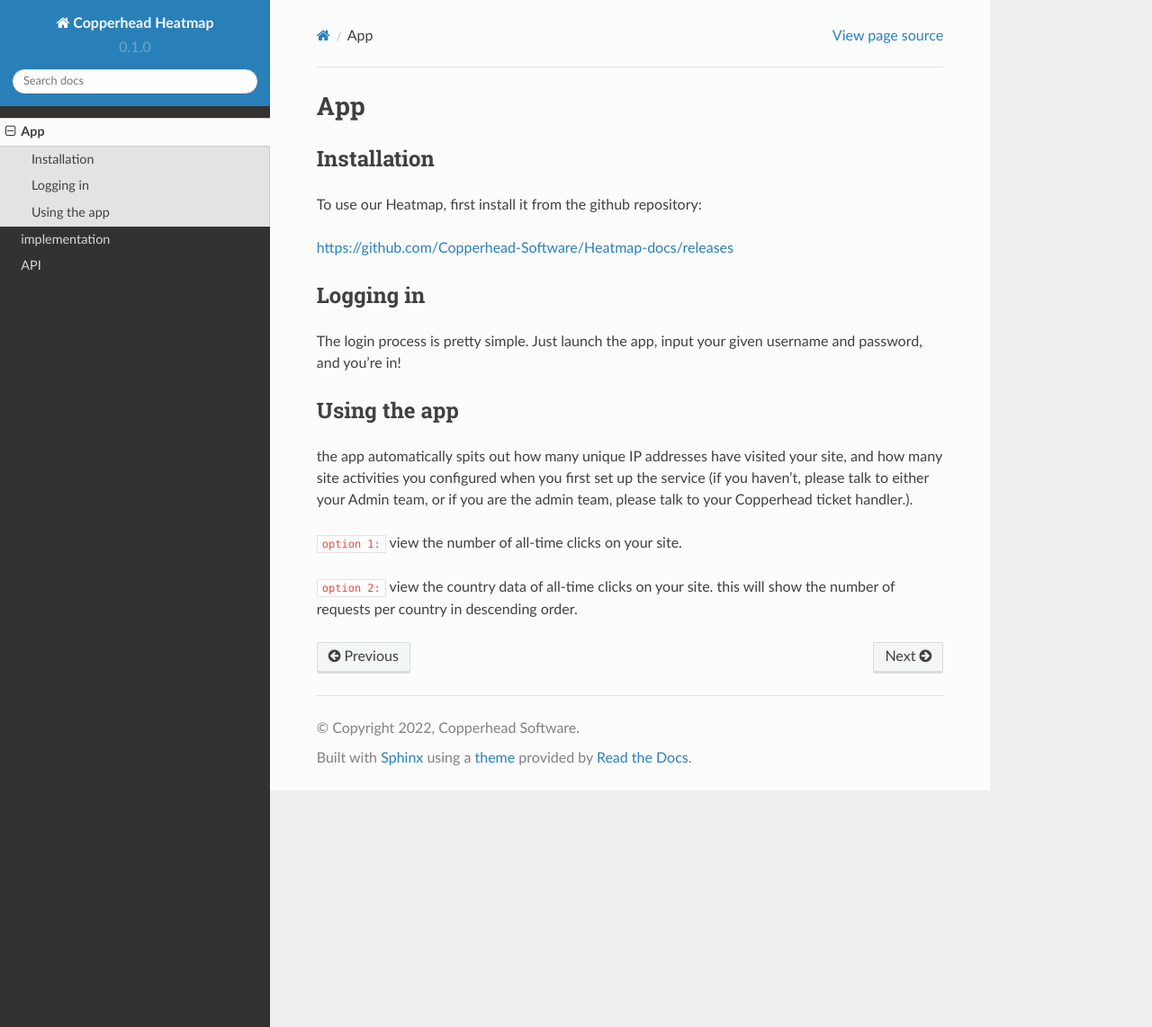
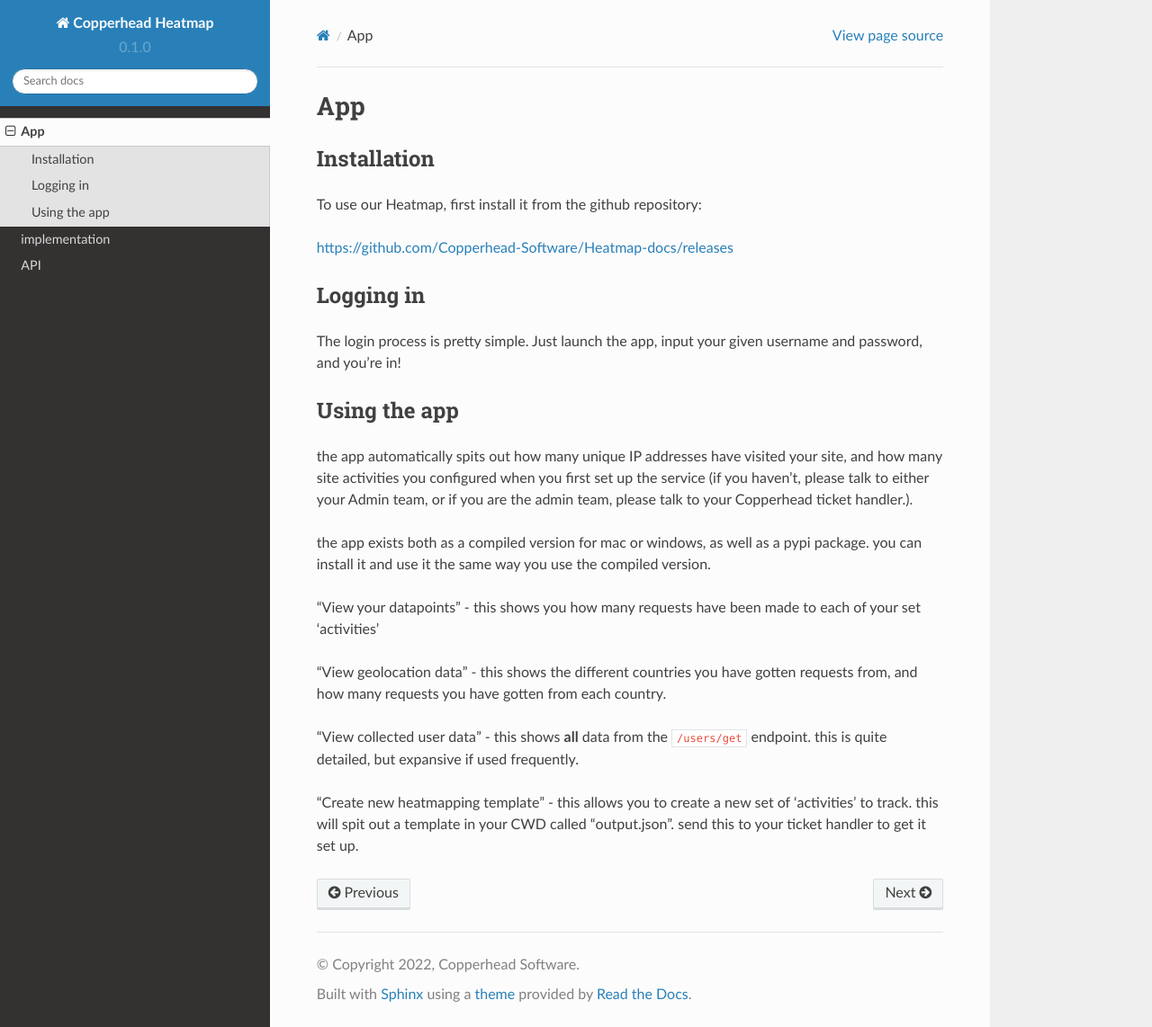
Before and after one commit to Copperhead-Software/Heatmap-docs, a Sphinx documentation site: the page built from docs/source/usage.rst, in a window 1280 px wide and 1142 px high. Shown: the whole window at 90% size. Built offline with Sphinx 7.4.7 and the Read the Docs theme 2.0.0, drawn with Linux system fonts in a browser that asks for light colours.

Commit message:
updated for new version and for GUI

```diff
--- a/docs/source/api.rst
+++ b/docs/source/api.rst
@@ -27,3 +27,9 @@
 
 ``/heatmap/?UID=UID&activity=ACTIVITY``
 this is the gateway we use to send activity data. it will return "Done" if the data is recorded successfully. this return data may be changed in the future to be more useful.
+
+``/users/get?UID=UID``
+this will return all individually collected user data to date. this can very quickly expand, so we don't recommend its usage outside of our client.
+
+``/users/?UID=UID&fname=john&lname=smith&email=johnsmith123@gmail.com``
+this is the route you'll need to use in order to log user data. we'll be turning much of this request into JSON headers instead of URL args soon. this will only return either a 400 (bad request) or 200 status code, so don't be looking for any data.
--- a/docs/source/usage.rst
+++ b/docs/source/usage.rst
@@ -20,8 +20,13 @@
 
 the app automatically spits out how many unique IP addresses have visited your site, and how many site activities you configured when you first set up the service (if you haven't, please talk to either your Admin team, or if you are the admin team, please talk to your Copperhead ticket handler.).
 
-``option 1:``
-view the number of all-time clicks on your site.
+the app exists both as a compiled version for mac or windows, as well as a pypi package. you can install it and use it the same way you use the compiled version.
 
-``option 2:``
-view the country data of all-time clicks on your site. this will show the number of requests per country in descending order.
+.. _usage:
+"View your datapoints" - this shows you how many requests have been made to each of your set 'activities'
+
+"View geolocation data" - this shows the different countries you have gotten requests from, and how many requests you have gotten from each country.
+
+"View collected user data" - this shows **all** data from the ``/users/get`` endpoint. this is quite detailed, but expansive if used frequently.
+
+"Create new heatmapping template" - this allows you to create a new set of 'activities' to track. this will spit out a template in your CWD called "output.json". send this to your ticket handler to get it set up.
```
